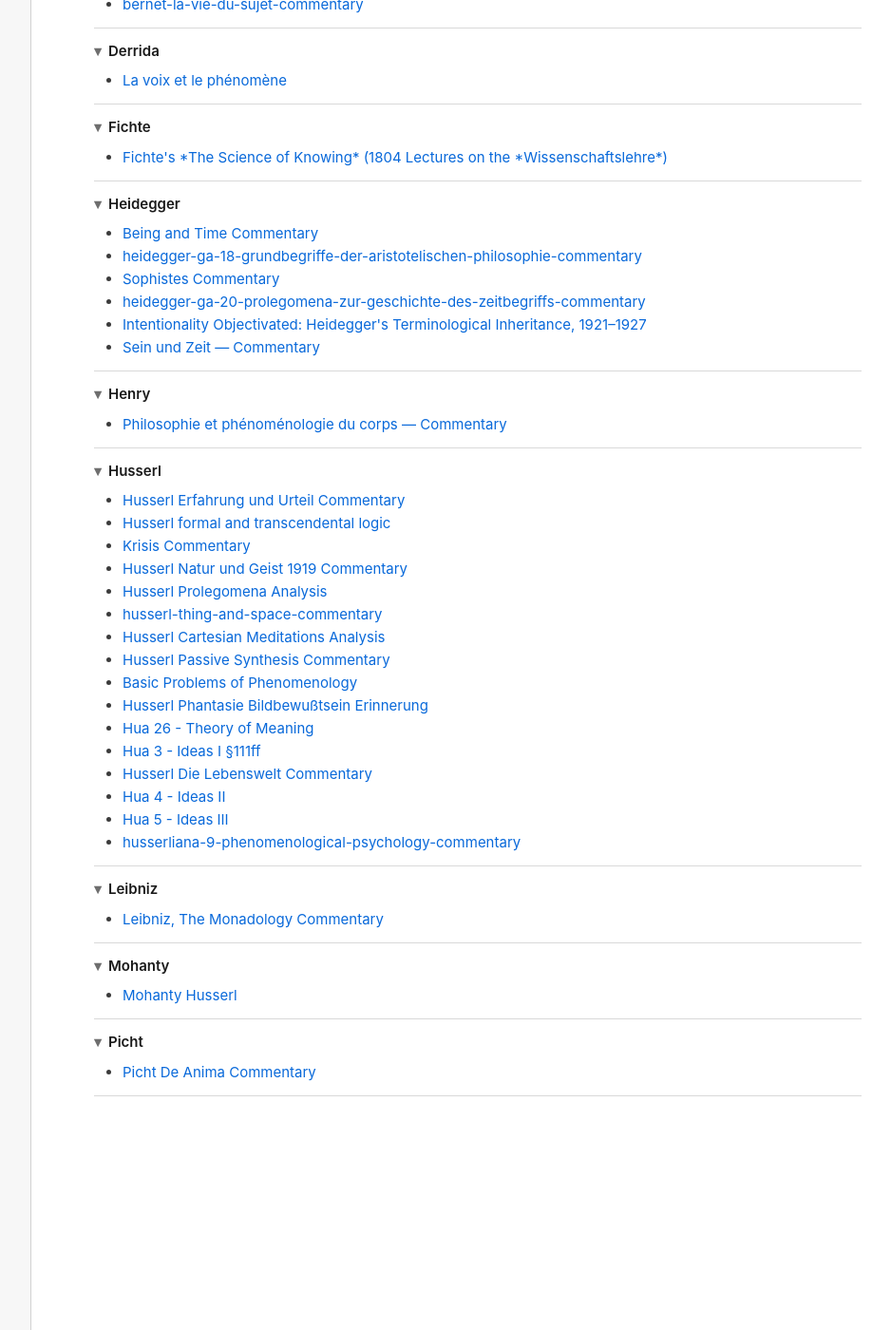
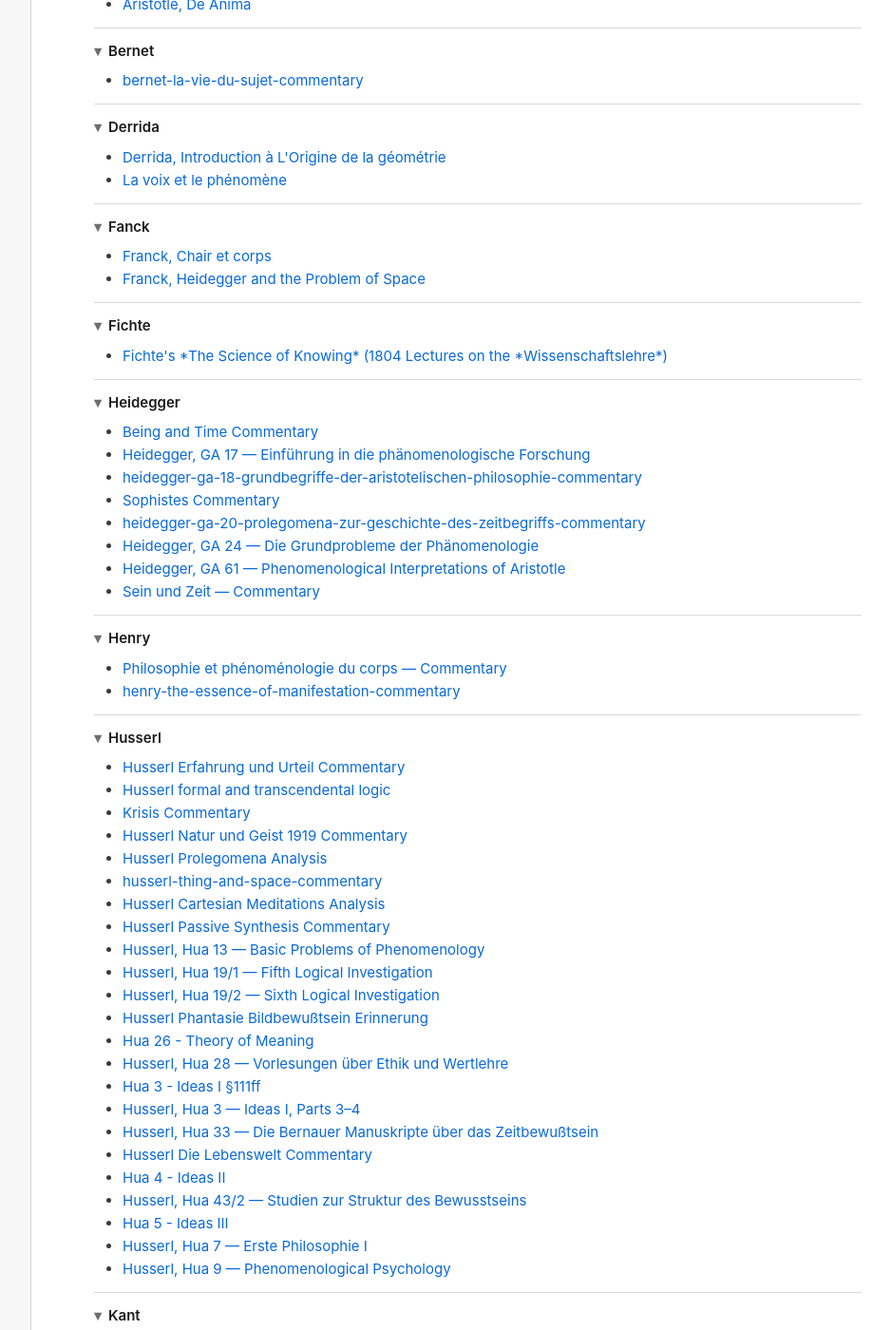
Before and after one commit to faultynode/commentaries, a Jekyll site: the page built from index.html, in a window 1280 px wide and 1400 px high, scrolled down 200 px. Shown: the whole window at 95% size, without its empty margins (227-1165 px from the left). Built offline with Jekyll 4.4.1, drawn with Linux system fonts in a browser that asks for light colours; some of the changed text lies outside the part shown.

Commit message:
Regenerate index.html and fix update_index.py for Windows path separators
- Drop the leftover "(B)" disambiguation label from the consolidated
  Hua 13 commentary's title now that only one copy remains.
- scripts/update_index.py built hrefs with OS-native path separators and
  passed the result straight into re.sub as the replacement string, so a
  backslash in a Windows path (e.g. commentaries\derrida\...) was parsed
  as a regex escape and crashed. Normalize to "/" and pass a replacement
  function instead of a string so a literal backslash never reaches
  re.sub's escape handling, on any OS.
- Regenerate index.html from current frontmatter titles.

```diff
--- a/index.html
+++ b/index.html
@@ -5,6 +5,12 @@ title: Phenomenology Commentaries
 
 <h1>Commentaries on Phenomenological texts</h1>
 <div class="commentary-groups">
+  <details open>
+    <summary>Aristotle</summary>
+    <ul>
+      <li><a href="commentaries/aristotle/aristotle-de-anima-commentary.html">Aristotle, De Anima</a></li>
+    </ul>
+  </details>
   <details open>
     <summary>Bernet</summary>
     <ul>
@@ -14,7 +20,15 @@ title: Phenomenology Commentaries
   <details open>
     <summary>Derrida</summary>
     <ul>
+      <li><a href="commentaries/derrida/derrida-introduction-a-lorigine-de-la-geometrie-commentary.html">Derrida, Introduction à L&#x27;Origine de la géométrie</a></li>
       <li><a href="commentaries/derrida/derrida-la-voix-et-le-phenomene-commentary.html">La voix et le phénomène</a></li>
+    </ul>
+  </details>
+  <details open>
+    <summary>Fanck</summary>
+    <ul>
+      <li><a href="commentaries/fanck/franck-chair-et-corps-commentary.html">Franck, Chair et corps</a></li>
+      <li><a href="commentaries/fanck/franck-heidegger-and-the-problem-of-space-commentary.html">Franck, Heidegger and the Problem of Space</a></li>
     </ul>
   </details>
   <details open>
@@ -27,10 +41,12 @@ title: Phenomenology Commentaries
     <summary>Heidegger</summary>
     <ul>
       <li><a href="commentaries/heidegger/heidegger-being-and-time-commentary.html">Being and Time Commentary</a></li>
+      <li><a href="commentaries/heidegger/heidegger-ga-17-einfuhrung-in-die-phanomenologische-forschung-commentary.html">Heidegger, GA 17 — Einführung in die phänomenologische Forschung</a></li>
       <li><a href="commentaries/heidegger/heidegger-ga-18-grundbegriffe-der-aristotelischen-philosophie-commentary.html">heidegger-ga-18-grundbegriffe-der-aristotelischen-philosophie-commentary</a></li>
       <li><a href="commentaries/heidegger/heidegger-ga-19-platon-sophistes-commentary.html">Sophistes Commentary</a></li>
       <li><a href="commentaries/heidegger/heidegger-ga-20-prolegomena-zur-geschichte-des-zeitbegriffs-commentary.html">heidegger-ga-20-prolegomena-zur-geschichte-des-zeitbegriffs-commentary</a></li>
-      <li><a href="commentaries/heidegger/heidegger-husserl-intentionality-article.html">Intentionality Objectivated: Heidegger&#x27;s Terminological Inheritance, 1921–1927</a></li>
+      <li><a href="commentaries/heidegger/heidegger-ga-24-die-grundprobleme-der-phanomenologie-commentary.html">Heidegger, GA 24 — Die Grundprobleme der Phänomenologie</a></li>
+      <li><a href="commentaries/heidegger/heidegger-ga-61-phenomenological-interpretations-of-aristotle-commentary.html">Heidegger, GA 61 — Phenomenological Interpretations of Aristotle</a></li>
       <li><a href="commentaries/heidegger/heidegger-sein-und-zeit-commentary.html">Sein und Zeit — Commentary</a></li>
     </ul>
   </details>
@@ -38,6 +54,7 @@ title: Phenomenology Commentaries
     <summary>Henry</summary>
     <ul>
       <li><a href="commentaries/henry/henry-philosophie-et-phenomenologie-du-corps-commentary.html">Philosophie et phénoménologie du corps — Commentary</a></li>
+      <li><a href="commentaries/henry/henry-the-essence-of-manifestation-commentary.html">henry-the-essence-of-manifestation-commentary</a></li>
     </ul>
   </details>
   <details open>
@@ -51,14 +68,41 @@ title: Phenomenology Commentaries
       <li><a href="commentaries/husserl/husserl-thing-and-space-commentary.html">husserl-thing-and-space-commentary</a></li>
       <li><a href="commentaries/husserl/husserliana-1-cartesianische-meditationen-commentary.html">Husserl Cartesian Meditations Analysis</a></li>
       <li><a href="commentaries/husserl/husserliana-11-analyses-concerning-passive-and-active-synthesis-commentary.html">Husserl Passive Synthesis Commentary</a></li>
-      <li><a href="commentaries/husserl/husserliana-13-basic-problems-of-phenomenology-commentary.html">Basic Problems of Phenomenology</a></li>
+      <li><a href="commentaries/husserl/husserliana-13-basic-problems-of-phenomenology-commentary.html">Husserl, Hua 13 — Basic Problems of Phenomenology</a></li>
+      <li><a href="commentaries/husserl/husserliana-19-1-fifth-logical-investigation-commentary.html">Husserl, Hua 19/1 — Fifth Logical Investigation</a></li>
+      <li><a href="commentaries/husserl/husserliana-19-2-sixth-logical-investigation-commentary.html">Husserl, Hua 19/2 — Sixth Logical Investigation</a></li>
       <li><a href="commentaries/husserl/husserliana-23-phantasie-bildbewusstsein-erinnerung-commentary.html">Husserl Phantasie Bildbewußtsein Erinnerung</a></li>
       <li><a href="commentaries/husserl/husserliana-26-theory-of-meaning-commentary.html">Hua 26 - Theory of Meaning</a></li>
+      <li><a href="commentaries/husserl/husserliana-28-vorlesungen-uber-ethik-und-wertlehre-commentary.html">Husserl, Hua 28 — Vorlesungen über Ethik und Wertlehre</a></li>
       <li><a href="commentaries/husserl/husserliana-3-ideas-i-commentary.html">Hua 3 - Ideas I §111ff</a></li>
+      <li><a href="commentaries/husserl/husserliana-3-ideas-i-parts-3-4-commentary.html">Husserl, Hua 3 — Ideas I, Parts 3–4</a></li>
+      <li><a href="commentaries/husserl/husserliana-33-die-bernauer-manuskripte-uber-das-zeitbewusstsein-commentary.html">Husserl, Hua 33 — Die Bernauer Manuskripte über das Zeitbewußtsein</a></li>
       <li><a href="commentaries/husserl/husserliana-39-die-lebenswelt-commentary.html">Husserl Die Lebenswelt Commentary</a></li>
       <li><a href="commentaries/husserl/husserliana-4-ideas-ii-commentary.html">Hua 4 - Ideas II</a></li>
+      <li><a href="commentaries/husserl/husserliana-43-2-studien-zur-struktur-des-bewusstseins-commentary.html">Husserl, Hua 43/2 — Studien zur Struktur des Bewusstseins</a></li>
       <li><a href="commentaries/husserl/husserliana-5-ideas-iii-commentary.html">Hua 5 - Ideas III</a></li>
-      <li><a href="commentaries/husserl/husserliana-9-phenomenological-psychology-commentary.html">husserliana-9-phenomenological-psychology-commentary</a></li>
+      <li><a href="commentaries/husserl/husserliana-7-erste-philosophie-i-commentary.html">Husserl, Hua 7 — Erste Philosophie I</a></li>
+      <li><a href="commentaries/husserl/husserliana-9-phenomenological-psychology-commentary.html">Husserl, Hua 9 — Phenomenological Psychology</a></li>
+    </ul>
+  </details>
+  <details open>
+    <summary>Kant</summary>
+    <ul>
+      <li><a href="commentaries/kant/kant-kritik-der-reinen-vernunft-commentary.html">Kant, Kritik der reinen Vernunft</a></li>
+    </ul>
+  </details>
+  <details open>
+    <summary>Kern</summary>
+    <ul>
+      <li><a href="commentaries/kern/kern-husserl-and-kant-commentary.html">Kern, Husserl and Kant</a></li>
+    </ul>
+  </details>
+  <details open>
+    <summary>Lacan</summary>
+    <ul>
+      <li><a href="commentaries/lacan/lacan-seminar-1-freuds-papers-on-technique-commentary.html">Lacan, Seminar I — Freud&#x27;s Papers on Technique</a></li>
+      <li><a href="commentaries/lacan/lacan-seminar-11-the-four-fundamental-concepts-of-psychoanalysis-commentary.html">Lacan, Seminar XI — The Four Fundamental Concepts of Psychoanalysis</a></li>
+      <li><a href="commentaries/lacan/lacan-seminar-2-the-ego-in-freuds-theory-and-in-the-technique-of-psychoanalysis-commentary.html">Lacan, Seminar II — The Ego in Freud&#x27;s Theory and in the Technique of Psychoanalysis</a></li>
     </ul>
   </details>
   <details open>
--- a/scripts/update_index.py
+++ b/scripts/update_index.py
@@ -19,7 +19,7 @@ def build_list():
     for path in sorted(glob.glob(os.path.join(COMMENTARIES_DIR, "*", "*.md"))):
         post = frontmatter.load(path)
         title = post.get("title", os.path.splitext(os.path.basename(path))[0])
-        href = os.path.splitext(path)[0].replace(" ", "%20") + ".html"
+        href = os.path.splitext(path)[0].replace(os.sep, "/").replace(" ", "%20") + ".html"
         author = os.path.basename(os.path.dirname(path))
         groups.setdefault(author, []).append((title, href))
 
@@ -44,7 +44,7 @@ def main():
 
     updated = re.sub(
         r'<div class="commentary-groups">.*?</div>',
-        build_list(),
+        lambda m: build_list(),
         text,
         count=1,
         flags=re.DOTALL,
```
Also changed, not shown: commentaries/husserl/husserliana-13-basic-problems-of-phenomenology-commentary.md (+1 -1 lines).
